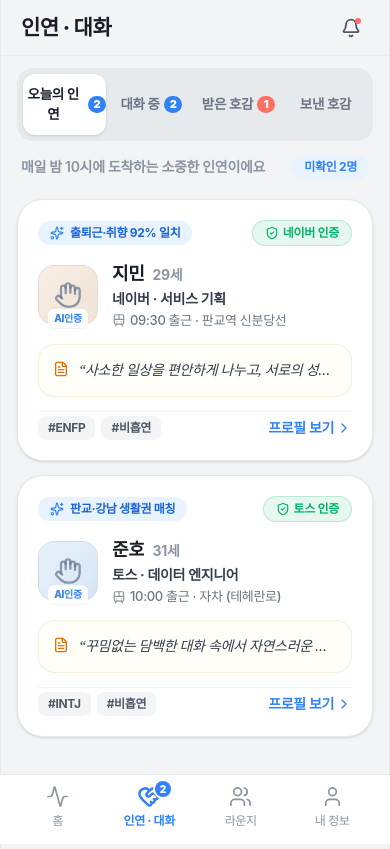
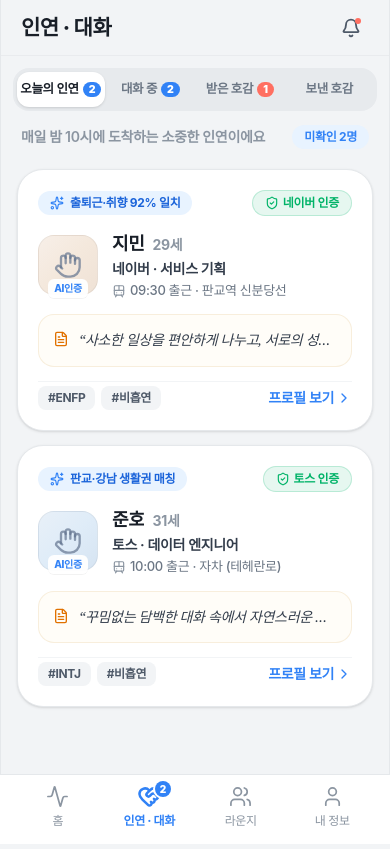
Before and after one commit to salaryee/dating, a Next.js app: page /chat in a window 390 px wide. Built offline with nearby package versions, Linux system fonts and the light colour scheme.

Commit message:
fix: polish text wrapping and layout whitespace on mobile

```diff
--- a/src/app/chat/page.tsx
+++ b/src/app/chat/page.tsx
@@ -204,14 +204,14 @@ function ChatContent() {
       )}
 
       {/* 4대 탭 메뉴 (토스 스타일 세그먼트) */}
-      <div className="px-4 pt-3 pb-2">
-        <div className="flex bg-[#E5E8EB]/80 p-1.5 rounded-2xl gap-1">
+      <div className="px-3 pt-3 pb-2">
+        <div className="flex bg-[#E5E8EB]/80 p-1 rounded-2xl gap-0.5">
           <button
             onClick={() => {
               setActiveTab("today");
               setSelectedProfileId(null);
             }}
-            className={`flex-1 py-2.5 text-[13.5px] font-bold rounded-xl transition-all relative flex items-center justify-center gap-1 ${
+            className={`flex-1 py-2 text-[12.5px] font-bold rounded-xl transition-all relative whitespace-nowrap flex items-center justify-center gap-1 ${
               activeTab === "today"
                 ? "bg-white text-[#191F28] shadow-sm font-black"
                 : "text-[#6B7684] hover:text-[#191F28]"
@@ -219,27 +219,27 @@ function ChatContent() {
           >
             <span>오늘의 인연</span>
             {pendingCount > 0 && (
-              <span className="px-1.5 py-0.2 bg-[#3182F6] text-white text-[11px] rounded-full font-black min-w-[18px] text-center">
+              <span className="px-1.5 py-0.2 bg-[#3182F6] text-white text-[10.5px] rounded-full font-black min-w-[16px] text-center">
                 {pendingCount}
               </span>
             )}
           </button>
           <button
             onClick={() => setActiveTab("matched")}
-            className={`flex-1 py-2.5 text-[13.5px] font-bold rounded-xl transition-all relative flex items-center justify-center gap-1 ${
+            className={`flex-1 py-2 text-[12.5px] font-bold rounded-xl transition-all relative whitespace-nowrap flex items-center justify-center gap-1 ${
               activeTab === "matched"
                 ? "bg-white text-[#191F28] shadow-sm font-black"
                 : "text-[#6B7684] hover:text-[#191F28]"
             }`}
           >
             <span>대화 중</span>
-            <span className="px-1.5 py-0.2 bg-[#3182F6] text-white text-[11px] rounded-full font-black min-w-[18px] text-center">
+            <span className="px-1.5 py-0.2 bg-[#3182F6] text-white text-[10.5px] rounded-full font-black min-w-[16px] text-center">
               {matchedRooms.length}
             </span>
           </button>
           <button
             onClick={() => setActiveTab("received")}
-            className={`flex-1 py-2.5 text-[13.5px] font-bold rounded-xl transition-all relative flex items-center justify-center gap-1 ${
+            className={`flex-1 py-2 text-[12.5px] font-bold rounded-xl transition-all relative whitespace-nowrap flex items-center justify-center gap-1 ${
               activeTab === "received"
                 ? "bg-white text-[#191F28] shadow-sm font-black"
                 : "text-[#6B7684] hover:text-[#191F28]"
@@ -247,14 +247,14 @@ function ChatContent() {
           >
             <span>받은 호감</span>
             {receivedLikes.length > 0 && (
-              <span className="px-1.5 py-0.2 bg-[#FF6F61] text-white text-[11px] rounded-full font-black min-w-[18px] text-center">
+              <span className="px-1.5 py-0.2 bg-[#FF6F61] text-white text-[10.5px] rounded-full font-black min-w-[16px] text-center">
                 {receivedLikes.length}
               </span>
             )}
           </button>
           <button
             onClick={() => setActiveTab("sent")}
-            className={`flex-1 py-2.5 text-[13.5px] font-bold rounded-xl transition-all flex items-center justify-center ${
+            className={`flex-1 py-2 text-[12.5px] font-bold rounded-xl transition-all whitespace-nowrap flex items-center justify-center ${
               activeTab === "sent"
                 ? "bg-white text-[#191F28] shadow-sm font-black"
                 : "text-[#6B7684] hover:text-[#191F28]"
--- a/src/app/page.tsx
+++ b/src/app/page.tsx
@@ -87,8 +87,8 @@ export default function HomePage() {
                 오늘의 인연 도착
               </span>
             </div>
-            <h2 className="text-[20px] font-black tracking-tight mt-0.5">
-              민지님, 오늘의 인연 2명이 도착했어요
+            <h2 className="text-[19px] font-black tracking-tight mt-0.5 leading-snug break-keep">
+              민지님을 위한<br className="sm:hidden" /> 오늘의 인연 2명이 도착했어요
             </h2>
             <p className="text-[13.5px] text-blue-100/90 font-medium">
               밤 10시 매칭 · 직장과 라이프스타일 확인하기
--- a/src/app/profile/page.tsx
+++ b/src/app/profile/page.tsx
@@ -37,16 +37,16 @@ export default function ProfilePage() {
                   ENFP
                 </span>
               </div>
-              <p className="text-sm text-[#6B7684] mt-0.5 flex items-center gap-1 font-medium">
-                <Building2 className="w-4 h-4 text-[#8B95A1]" />
-                카카오 · 서비스 기획자 (29세)
+              <p className="text-sm text-[#6B7684] mt-0.5 flex items-center gap-1 font-medium truncate">
+                <Building2 className="w-4 h-4 text-[#8B95A1] shrink-0" />
+                <span className="truncate">카카오 · 서비스 기획자 (29세)</span>
               </p>
             </div>
           </div>
 
           <Link
             href="/auth/profile-step1"
-            className="text-xs font-bold text-[#3182F6] bg-[#E8F3FF] hover:bg-blue-100 px-3 py-1.5 rounded-xl transition-colors active:scale-95"
+            className="text-xs font-bold text-[#3182F6] bg-[#E8F3FF] hover:bg-blue-100 px-3 py-1.5 rounded-xl transition-colors active:scale-95 shrink-0 whitespace-nowrap"
           >
             수정
           </Link>
@@ -59,7 +59,7 @@ export default function ProfilePage() {
               <ShieldCheck className="w-5 h-5 text-[#00B368]" />
               <h3 className="text-[16px] font-bold">100% 직장인 안심 인증</h3>
             </div>
-            <span className="text-xs bg-[#00B368] text-white font-bold px-2.5 py-1 rounded-full">
+            <span className="text-xs bg-[#00B368] text-white font-bold px-2.5 py-1 rounded-full shrink-0">
               인증 유지 중
             </span>
           </div>
@@ -73,7 +73,7 @@ export default function ProfilePage() {
             </div>
             <Link
               href="/auth/verify-work"
-              className="text-xs bg-white/20 hover:bg-white/30 text-white font-bold px-3 py-1.5 rounded-xl transition-colors active:scale-95"
+              className="text-xs bg-white/20 hover:bg-white/30 text-white font-bold px-3 py-1.5 rounded-xl transition-colors active:scale-95 shrink-0 whitespace-nowrap"
             >
               재인증하기
             </Link>
```
